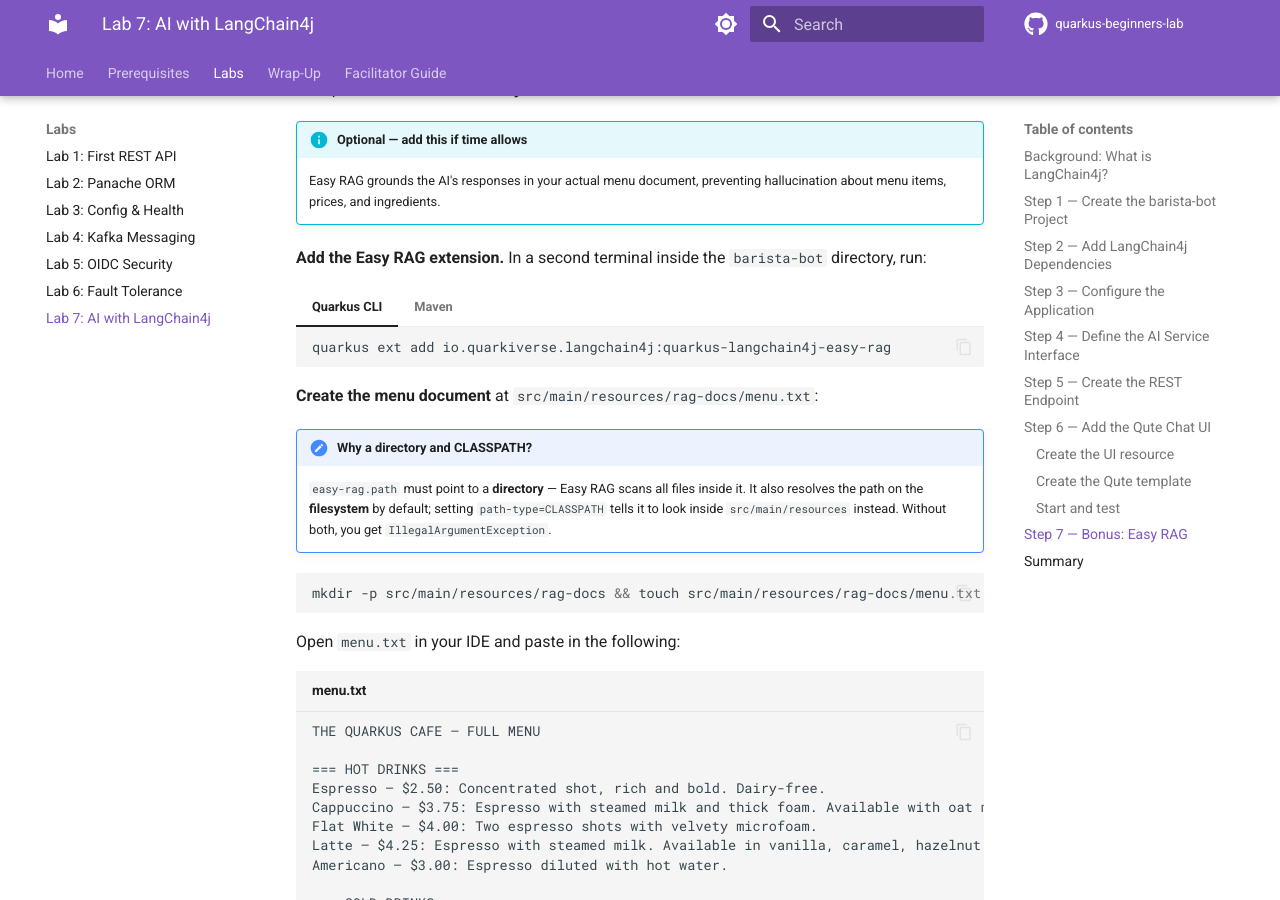
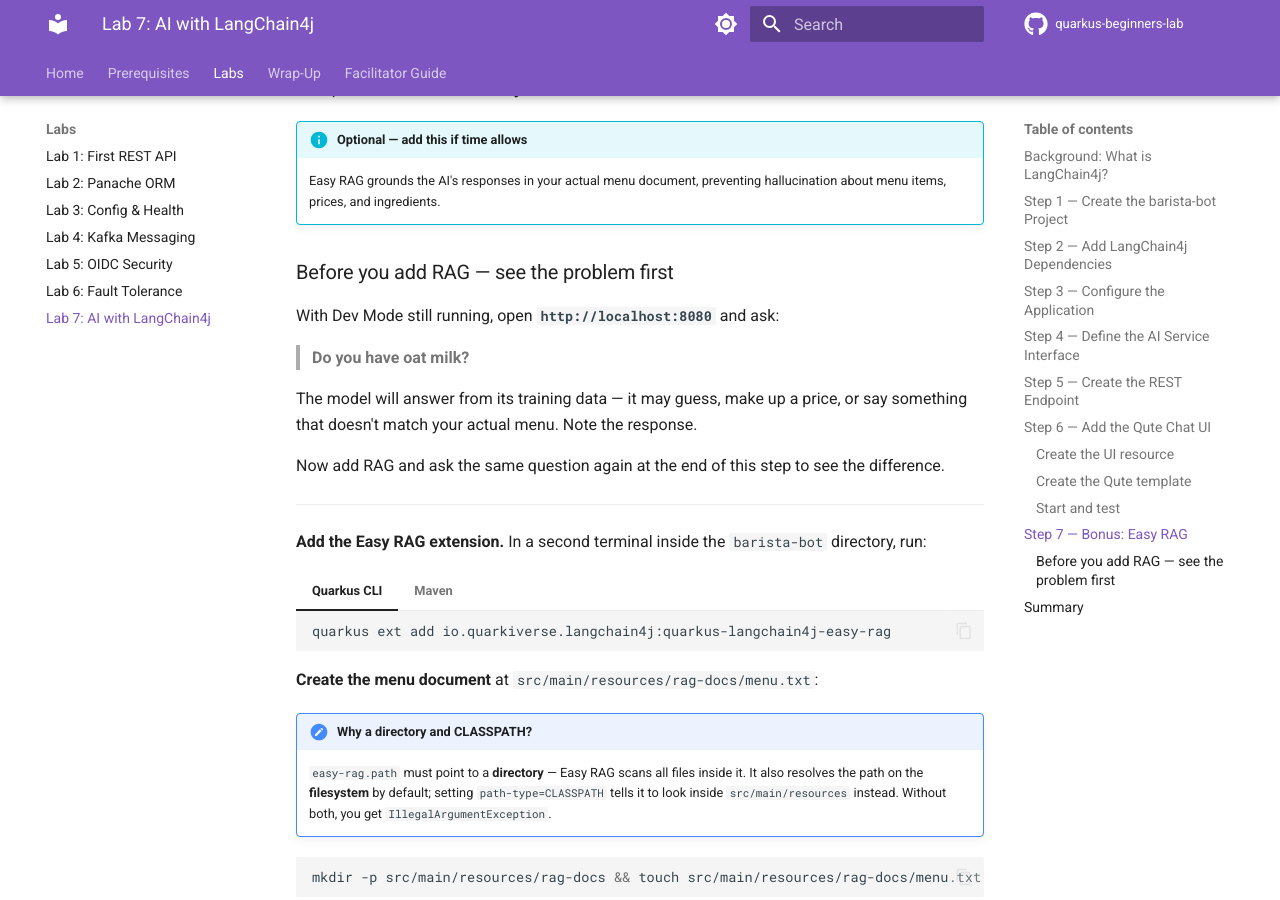
Before and after one commit to learn-quarkus/quarkus-beginners-lab, an MkDocs documentation site: the page built from docs/lab7-langchain4j.md, in a window 1280 px wide and 900 px high, scrolled down 7437 px. Built offline with MkDocs 1.6.1 and Material for MkDocs 9.7.7, drawn with Linux system fonts in a browser that asks for light colours; comment, search, counter and statistics services are not loaded.

Commit message:
docs: ask 'Do you have oat milk?' before adding RAG to demonstrate hallucination

```diff
--- a/docs/lab7-langchain4j.md
+++ b/docs/lab7-langchain4j.md
@@ -380,6 +380,18 @@
 !!! info "Optional — add this if time allows"
     Easy RAG grounds the AI's responses in your actual menu document, preventing hallucination about menu items, prices, and ingredients.
 
+### Before you add RAG — see the problem first
+
+With Dev Mode still running, open **`http://localhost:8080`** and ask:
+
+> **Do you have oat milk?**
+
+The model will answer from its training data — it may guess, make up a price, or say something that doesn't match your actual menu. Note the response.
+
+Now add RAG and ask the same question again at the end of this step to see the difference.
+
+---
+
 **Add the Easy RAG extension.** In a second terminal inside the `barista-bot` directory, run:
 
 === "Quarkus CLI"
```
